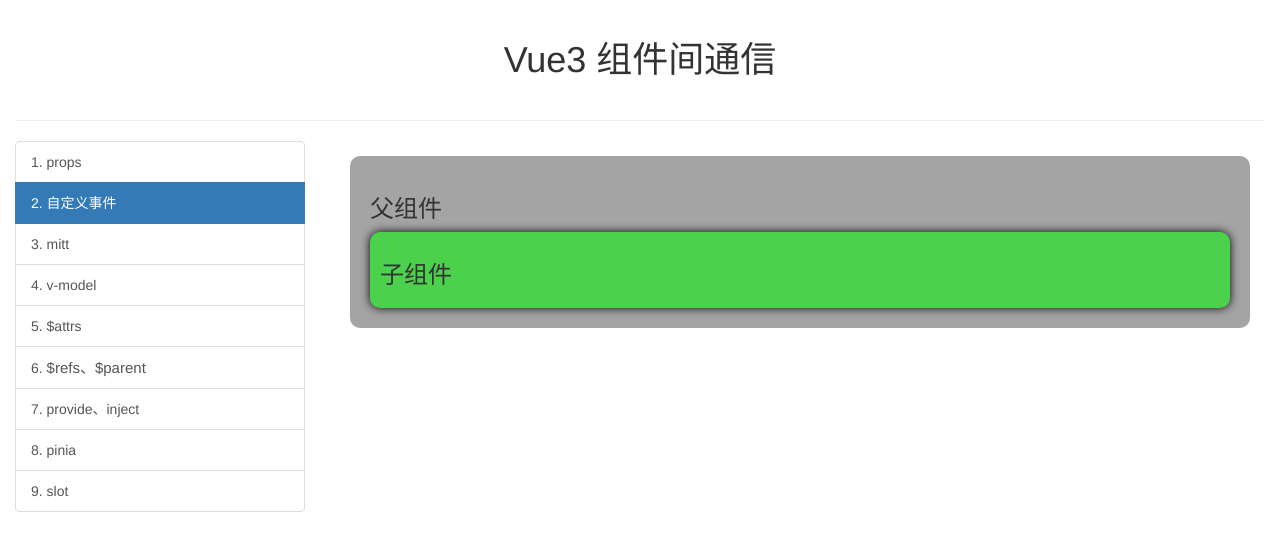
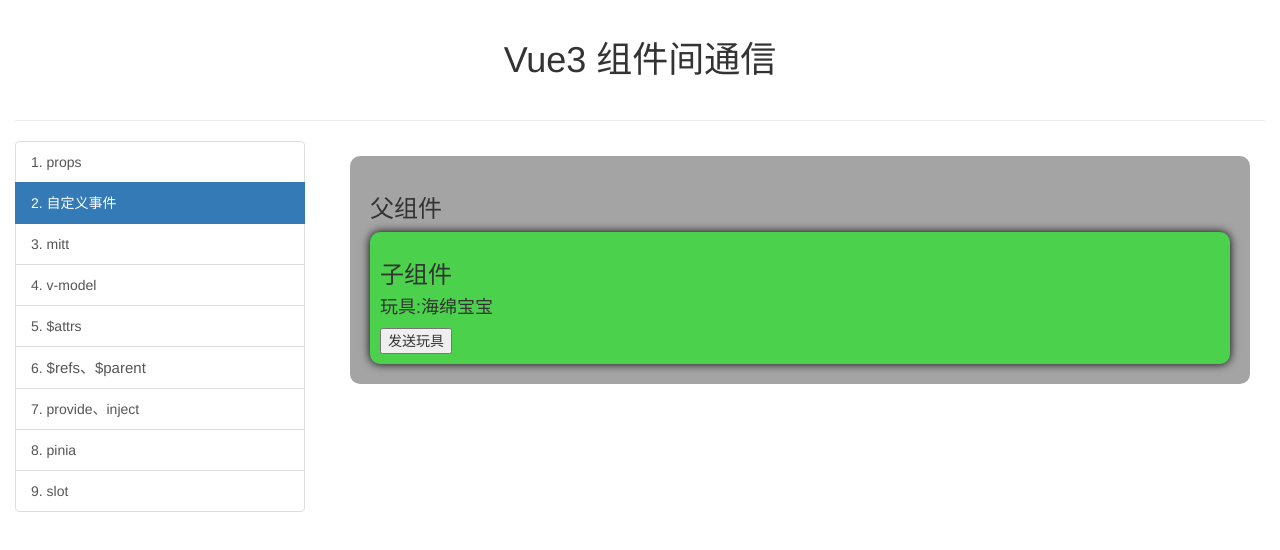
Before and after one commit to ZhouChenxing-Joe/vue3route, a Vue app: page /event in a window 1280 px wide. Shown: the top 550 px of the page. Built offline with nearby package versions, Linux system fonts and the light colour scheme.

Commit message:
version 43

```diff
--- a/src/pages/02_custom-event/Child.vue
+++ b/src/pages/02_custom-event/Child.vue
@@ -1,10 +1,19 @@
 <template>
   <div class="child">
     <h3>子组件</h3>
+	<h4>玩具:{{ toy }}</h4>
+	<button @click="emit('send-toy',toy)">发送玩具</button>
   </div>
 </template>
 
 <script setup lang="ts" name="Child">
+import { ref } from 'vue';
+
+//数据
+let toy = ref('海绵宝宝')
+//声明事件
+const emit = defineEmits(['send-toy'])
+
 </script>
 
 <style scoped>
@@ -14,5 +23,6 @@
 		padding: 10px;
 		box-shadow: 0 0 10px black;
 		border-radius: 10px;
+
 	}
 </style>
--- a/src/pages/02_custom-event/Father.vue
+++ b/src/pages/02_custom-event/Father.vue
@@ -1,12 +1,24 @@
 <template>
   <div class="father">
     <h3>父组件</h3>
-    <Child/>
+	<h4 v-show="toy">保存玩具:{{ toy }}</h4>
+	<!-- 给子组件Child绑定事件 -->
+    <Child @send-toy="saveToy"/>
   </div>
 </template>
 
 <script setup lang="ts" name="Father">
   import Child from './Child.vue'
+  import { ref } from 'vue';
+
+  //数据
+let toy = ref('')
+
+//用于保存传递过来的玩具
+function saveToy(value:string){
+	console.log('saveToy',value)
+	toy.value = value
+}
 </script>
 
 <style scoped>
```
